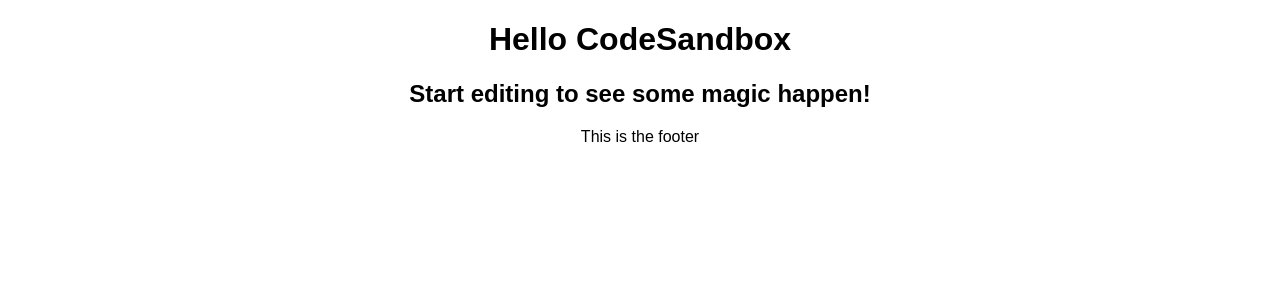
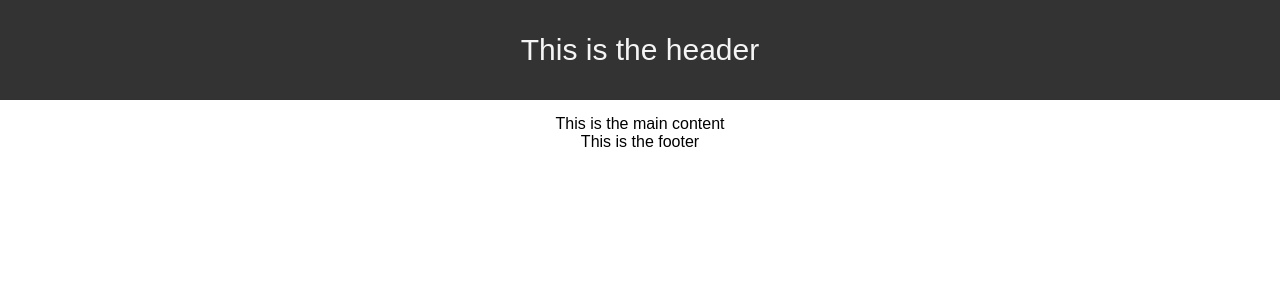
Before and after one commit to SincerelyBrittany/scrimba-react-practice, a React (Create React App) app: page / in a window 1280 px wide. Shown: the top 300 px of the page. Built offline with nearby package versions, Linux system fonts and the light colour scheme.

Commit message:
Creates header, footer, and main content

```diff
--- a/src/App.js
+++ b/src/App.js
@@ -1,11 +1,13 @@
 import "./styles.css";
+import Header from "./components/Header"
+import MainContent from "./components/MainContent"
 import Footer from "./components/Footer"
 
 export default function App() {
   return (
     <div className="App">
-      <h1>Hello CodeSandbox</h1>
-      <h2>Start editing to see some magic happen!</h2>
+      <Header />
+      <MainContent />
       <Footer />
     </div>
   );
--- /dev/null
+++ b/src/components/Header.js
@@ -0,0 +1,6 @@
+export default function Header() {
+  return (
+  <header className="navbar">
+  This is the header
+  </header>)
+}
--- /dev/null
+++ b/src/components/MainContent.js
@@ -0,0 +1,6 @@
+export default function MainContent() {
+  return (
+  <main className="main-content">
+  This is the main content
+  </main>)
+}
--- a/src/styles.css
+++ b/src/styles.css
@@ -2,3 +2,19 @@
   font-family: sans-serif;
   text-align: center;
 }
+
+body {
+  margin: 0;
+}
+
+.navbar {
+  height: 100px;
+  background-color: #333;
+  color: whitesmoke;
+  margin-bottom: 15px;
+  text-align: center;
+  font-size: 30px;
+  display: flex;
+  justify-content: center;
+  align-items: center;
+}
```
